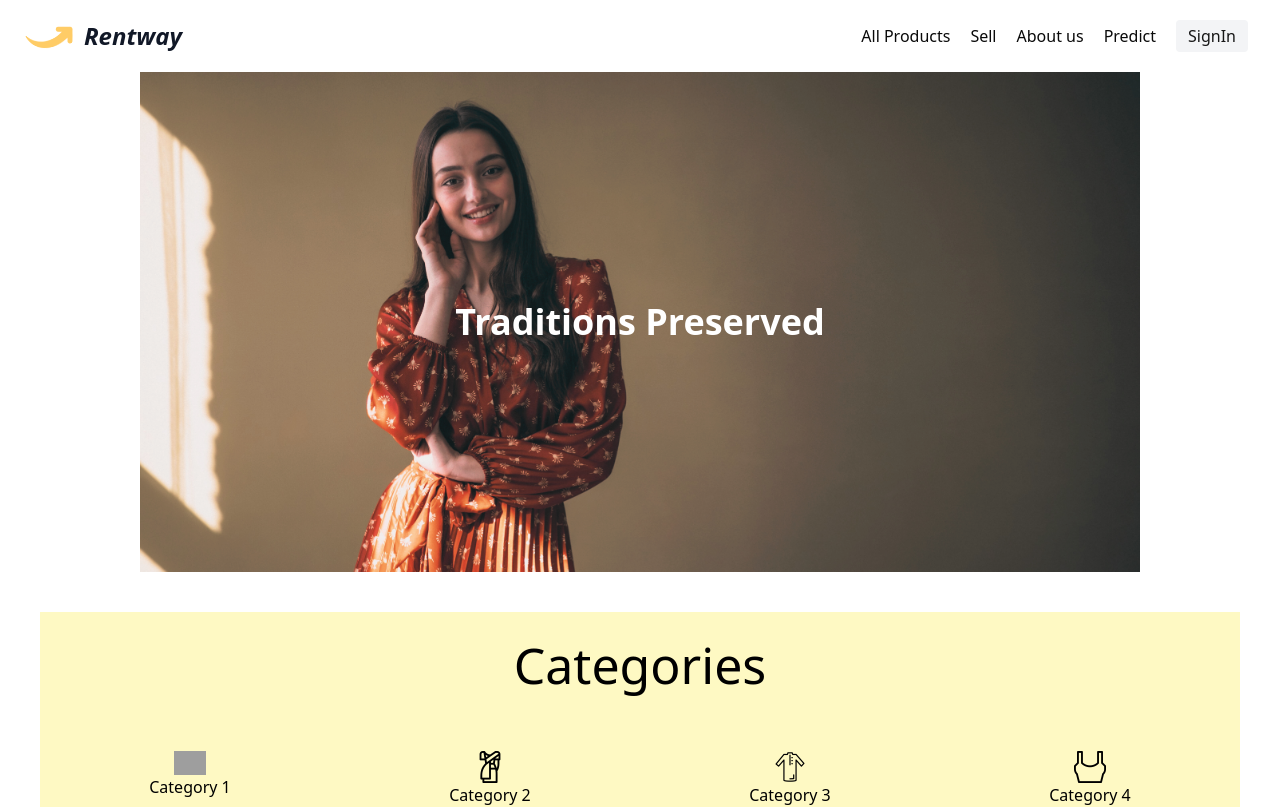
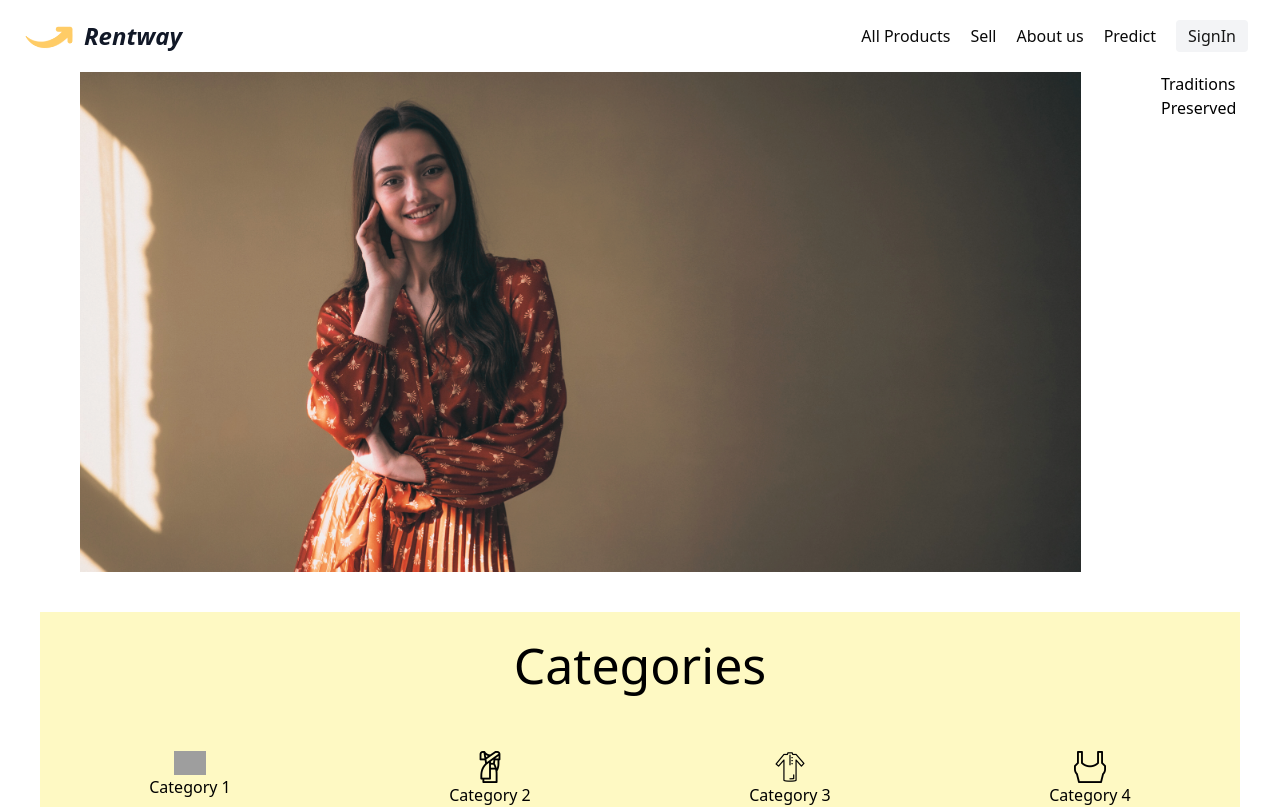
Before and after one commit to arushpanwar/bechdey, a Next.js app: page / in a window 1280 px wide. Shown: the top 807 px of the page. Built offline with nearby package versions, Linux system fonts and the light colour scheme; grey boxes are pictures that could not be loaded.

Commit message:
updated image

```diff
--- a/components/Hero.tsx
+++ b/components/Hero.tsx
@@ -4,7 +4,7 @@ const Hero = () => {
   return (
     <div className=" relative flex justify-center">
       <img src="/banner1.png" alt="banner1" className="banner px-20  h-[500px] " />
-      <p class="absolute inset-0 flex items-center justify-center text-center text-4xl font-semibold  text-white">Traditions Preserved</p>
+      <p classNamez="absolute inset-0 flex items-center justify-center text-center text-4xl font-semibold  text-white">Traditions Preserved</p>
     </div>
   )
 }
```
Also changed, not shown: 1 other file (tests, documents, lock files or other folders).
